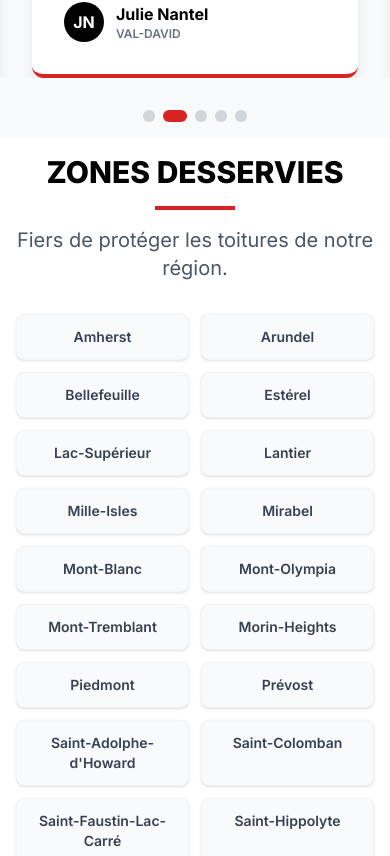
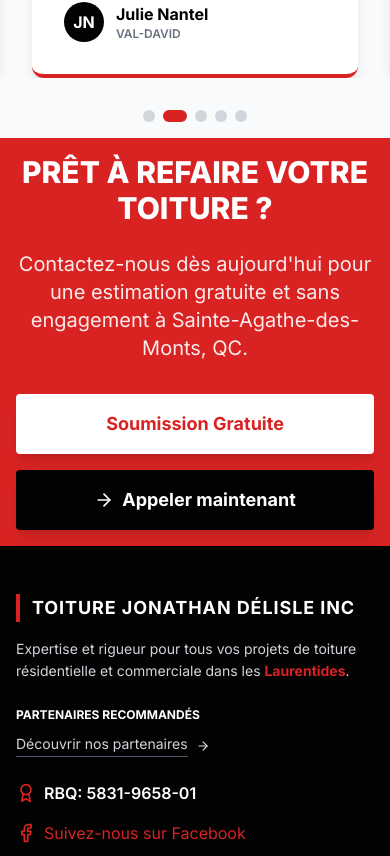
Before and after one commit to sipix41/V3Jonathan, a React (Vite) app: page / in a window 390 px wide. Shown: the part 6628-7484 px from the top of the page. Built offline with nearby package versions, Linux system fonts and the light colour scheme.

Commit message:
refactor(home): remove service areas section
Decommission the 'Zones desservies' section from the homepage to simplify the layout.

```diff
--- a/pages/Home.tsx
+++ b/pages/Home.tsx
@@ -2,7 +2,7 @@
 import { Link } from 'react-router-dom';
 import { Star, CheckCircle, ArrowRight, Quote, ChevronLeft, ChevronRight } from 'lucide-react';
 import { Button } from '../components/Button';
-import { COMPANY_INFO, CITIES } from '../constants';
+import { COMPANY_INFO } from '../constants';
 import { SEO } from '../components/SEO';
 const ChampsExpertise = React.lazy(() => import('../components/ChampsExpertise').then(m => ({ default: m.ChampsExpertise })));
 
@@ -451,29 +451,6 @@
         </div>
       </section>
 
-      {/* Zones desservies Section */}
-      <section className="py-4 bg-white">
-        <div className="max-w-7xl mx-auto px-4 sm:px-6 lg:px-8">
-          <div className="text-center mb-8">
-            <h2 className="text-3xl font-extrabold text-brand-black uppercase mb-4">Zones desservies</h2>
-            <div className="w-20 h-1 bg-brand-red mx-auto"></div>
-            <p className="mt-4 text-xl text-gray-600">Fiers de protéger les toitures de notre région.</p>
-          </div>
-
-          <div className="grid grid-cols-2 sm:grid-cols-3 md:grid-cols-4 lg:grid-cols-5 gap-3">
-            {CITIES.map((city, idx) => (
-              <Link
-                key={idx}
-                to={city.path}
-                className="bg-gray-50 hover:bg-brand-red hover:text-white transition-colors duration-300 py-3 px-4 rounded-lg text-center text-sm font-semibold border border-gray-100 shadow-sm text-gray-700 hover:shadow-md"
-              >
-                {city.name}
-              </Link>
-            ))}
-          </div>
-        </div>
-      </section>
-
       {/* Call to Action Footer Pre */}
       <section className="bg-brand-red py-4">
         <div className="max-w-7xl mx-auto px-4 sm:px-6 lg:px-8 text-center">
```
